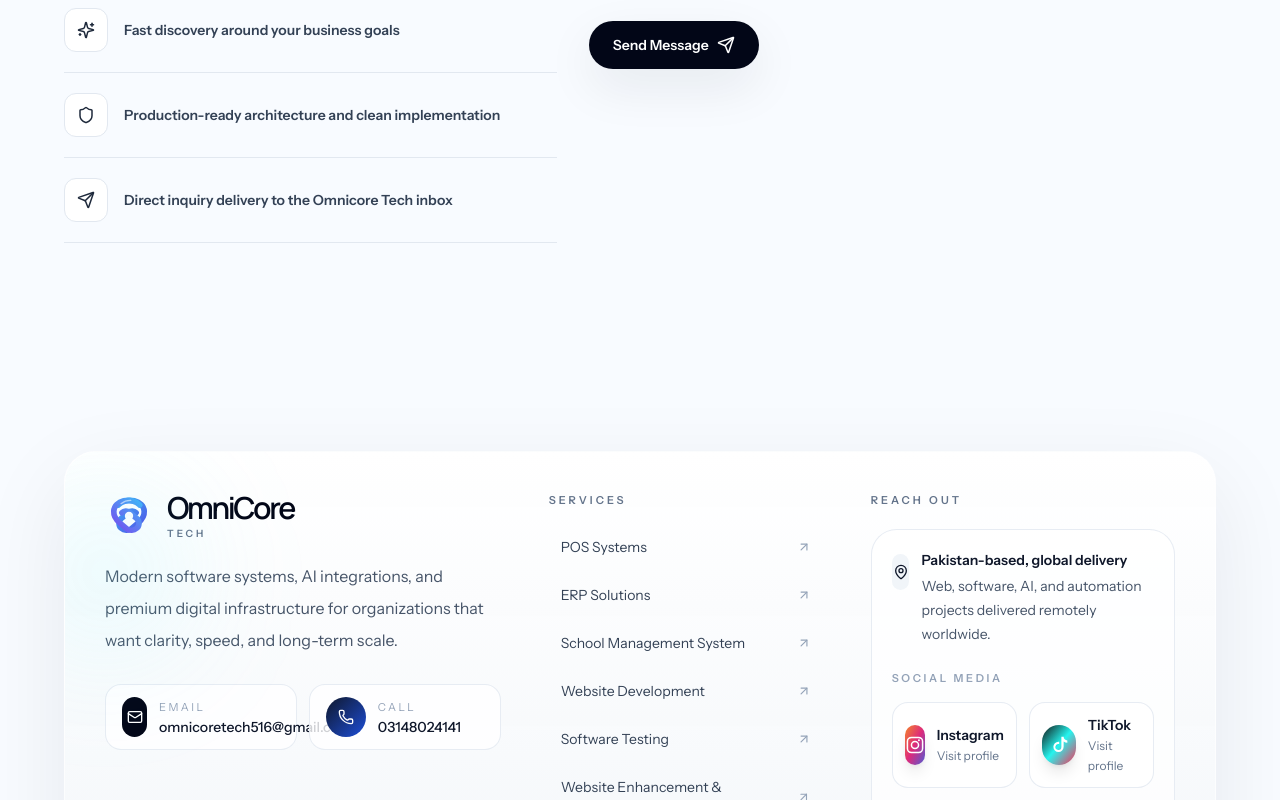
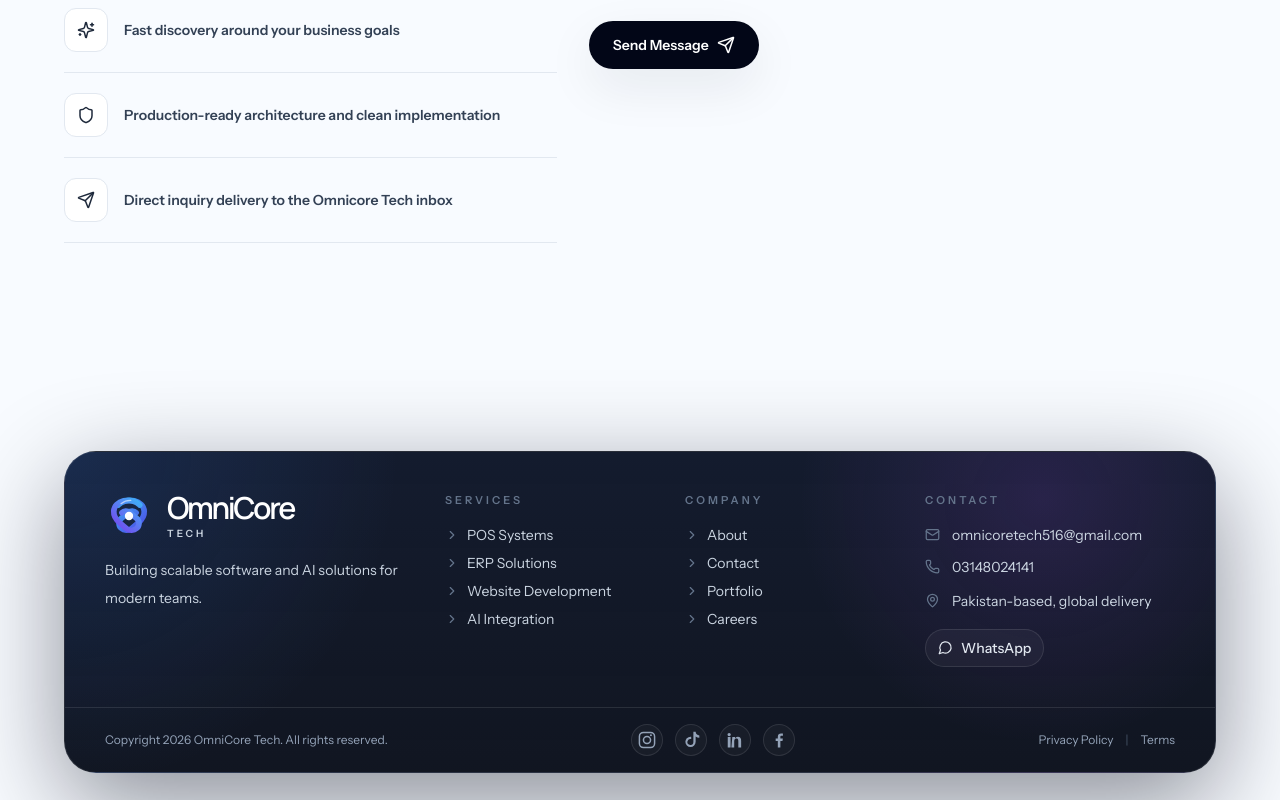
Before and after one commit to chfaheeltariq-byte/Omnicore-Tech, a React (Vite) app: page / in a window 1280 px wide. Shown: the part 11200-12000 px from the top of the page. Built offline with nearby package versions, Linux system fonts and the light colour scheme.

Commit message:
Redesign footer with premium minimal layout

```diff
--- a/src/components/Footer.tsx
+++ b/src/components/Footer.tsx
@@ -1,111 +1,142 @@
-import { ArrowUpRight, Mail, MapPin, Phone } from 'lucide-react'
+import { ChevronRight, Mail, MapPin, MessageCircle, Phone } from 'lucide-react'
 import { Link } from 'react-router-dom'
-import { services } from '../data/site'
 import { BrandLogo } from './BrandLogo'
 import { FacebookIcon, InstagramIcon, LinkedInIcon, TikTokIcon } from './SocialIcons'
+
+const serviceLinks = [
+  { label: 'POS Systems', href: '/services/pos-systems' },
+  { label: 'ERP Solutions', href: '/services/erp-solutions' },
+  { label: 'Website Development', href: '/services/website-development' },
+  { label: 'AI Integration', href: '/services/ai-integration' },
+]
+
+const companyLinks = [
+  { label: 'About', href: '/#about' },
+  { label: 'Contact', href: '/#contact' },
+  { label: 'Portfolio', href: '/#portfolio' },
+  { label: 'Careers', href: 'mailto:omnicoretech516@gmail.com?subject=Careers%20at%20OmniCore%20Tech' },
+]
 
 const socialLinks = [
   {
     label: 'Instagram',
     href: 'https://www.instagram.com/omnicoretech516/',
     icon: InstagramIcon,
-    className: 'from-[#f58529] via-[#dd2a7b] to-[#515bd4]',
   },
   {
     label: 'TikTok',
     href: 'https://www.tiktok.com/@omnicore.tech',
     icon: TikTokIcon,
-    className: 'from-[#111111] via-[#25f4ee] to-[#fe2c55]',
   },
   {
     label: 'LinkedIn',
     href: 'https://linkedin.com',
     icon: LinkedInIcon,
-    className: 'from-[#0a66c2] via-[#0a66c2] to-[#3b82f6]',
   },
   {
     label: 'Facebook',
     href: 'https://facebook.com',
     icon: FacebookIcon,
-    className: 'from-[#1877f2] via-[#2563eb] to-[#60a5fa]',
   },
 ]
 
 export function Footer() {
   return (
     <footer className="mt-16 px-4 pb-8 pt-10 sm:px-5 md:mt-28 md:px-8">
-      <div className="mx-auto max-w-6xl overflow-hidden rounded-[2rem] border border-white/70 bg-[linear-gradient(180deg,rgba(255,255,255,0.96),rgba(241,245,249,0.94))] shadow-[0_30px_90px_rgba(15,23,42,0.08)]">
-        <div className="grid gap-10 px-6 py-8 md:grid-cols-[1.3fr_0.9fr_1fr] md:gap-12 md:px-10 md:py-10">
-          <div className="relative">
-            <div className="absolute -left-20 top-0 h-40 w-40 rounded-full bg-cyan-300/15 blur-3xl" />
-            <BrandLogo textClassName="text-left" />
-            <p className="mt-5 max-w-md text-base leading-7 text-slate-600 md:leading-8">
-              Modern software systems, AI integrations, and premium digital infrastructure for organizations that want
-              clarity, speed, and long-term scale.
+      <div className="mx-auto max-w-6xl overflow-hidden rounded-[2rem] border border-white/10 bg-[radial-gradient(circle_at_top_left,rgba(59,130,246,0.16),transparent_28%),radial-gradient(circle_at_85%_15%,rgba(168,85,247,0.14),transparent_24%),linear-gradient(180deg,rgba(15,23,42,0.98),rgba(7,12,24,0.96))] shadow-[0_30px_100px_rgba(2,6,23,0.45)]">
+        <div className="grid gap-10 px-6 py-8 md:grid-cols-[1.2fr_0.8fr_0.8fr_1fr] md:gap-10 md:px-10 md:py-10">
+          <div>
+            <BrandLogo textClassName="text-left" light />
+            <p className="mt-4 max-w-xs text-sm leading-7 text-slate-300">
+              Building scalable software and AI solutions for modern teams.
             </p>
-            <div className="mt-7 grid gap-3 sm:grid-cols-2">
-              <a
-                href="mailto:omnicoretech516@gmail.com"
-                className="group flex items-center gap-3 rounded-2xl border border-slate-200/80 bg-white/80 px-4 py-3 text-sm text-slate-700 transition duration-300 hover:-translate-y-0.5 hover:border-sky-200 hover:shadow-[0_16px_30px_rgba(14,165,233,0.12)]"
-              >
-                <span className="flex h-10 w-10 items-center justify-center rounded-full bg-slate-950 text-white">
-                  <Mail size={16} />
-                </span>
-                <span className="min-w-0">
-                  <span className="block text-[11px] uppercase tracking-[0.22em] text-slate-400">Email</span>
-                  <span className="truncate font-medium text-slate-900">omnicoretech516@gmail.com</span>
-                </span>
-              </a>
-              <a
-                href="tel:03148024141"
-                className="group flex items-center gap-3 rounded-2xl border border-slate-200/80 bg-white/80 px-4 py-3 text-sm text-slate-700 transition duration-300 hover:-translate-y-0.5 hover:border-sky-200 hover:shadow-[0_16px_30px_rgba(14,165,233,0.12)]"
-              >
-                <span className="flex h-10 w-10 items-center justify-center rounded-full bg-[linear-gradient(135deg,#0f172a,#1d4ed8)] text-white">
-                  <Phone size={16} />
-                </span>
-                <span>
-                  <span className="block text-[11px] uppercase tracking-[0.22em] text-slate-400">Call</span>
-                  <span className="font-medium text-slate-900">03148024141</span>
-                </span>
-              </a>
-            </div>
           </div>
 
           <div>
             <p className="text-[11px] font-semibold uppercase tracking-[0.28em] text-slate-500">Services</p>
-            <div className="mt-5 space-y-3">
-              {services.map((service) => (
+            <div className="mt-4 grid gap-2">
+              {serviceLinks.map((link) => (
                 <Link
-                  key={service.slug}
-                  to={`/services/${service.slug}`}
-                  className="group flex items-center justify-between rounded-xl px-3 py-2 text-sm text-slate-700 transition duration-300 hover:bg-white hover:text-slate-950"
+                  key={link.label}
+                  to={link.href}
+                  className="group inline-flex items-center gap-2 text-sm text-slate-300 transition duration-300 hover:text-white"
                 >
-                  <span>{service.title}</span>
-                  <ArrowUpRight
-                    size={14}
-                    className="text-slate-400 transition duration-300 group-hover:-translate-y-0.5 group-hover:translate-x-0.5 group-hover:text-slate-700"
-                  />
+                  <ChevronRight size={14} className="text-slate-500 transition duration-300 group-hover:text-cyan-300" />
+                  <span className="bg-gradient-to-r from-slate-100 to-slate-100 bg-[length:0%_1px] bg-left-bottom bg-no-repeat transition-[background-size,color] duration-300 group-hover:from-sky-300 group-hover:to-violet-300 group-hover:bg-[length:100%_1px]">
+                    {link.label}
+                  </span>
                 </Link>
               ))}
             </div>
           </div>
 
           <div>
-            <p className="text-[11px] font-semibold uppercase tracking-[0.28em] text-slate-500">Reach Out</p>
-            <div className="mt-5 rounded-[1.6rem] border border-slate-200/80 bg-white/70 p-5">
-              <div className="flex items-start gap-3 text-sm text-slate-700">
-                <span className="mt-1 flex h-9 w-9 items-center justify-center rounded-full bg-slate-100 text-slate-900">
-                  <MapPin size={16} />
+            <p className="text-[11px] font-semibold uppercase tracking-[0.28em] text-slate-500">Company</p>
+            <div className="mt-4 grid gap-2">
+              {companyLinks.map((link) =>
+                link.href.startsWith('mailto:') ? (
+                  <a
+                    key={link.label}
+                    href={link.href}
+                    className="group inline-flex items-center gap-2 text-sm text-slate-300 transition duration-300 hover:text-white"
+                  >
+                    <ChevronRight size={14} className="text-slate-500 transition duration-300 group-hover:text-cyan-300" />
+                    <span className="bg-gradient-to-r from-slate-100 to-slate-100 bg-[length:0%_1px] bg-left-bottom bg-no-repeat transition-[background-size,color] duration-300 group-hover:from-sky-300 group-hover:to-violet-300 group-hover:bg-[length:100%_1px]">
+                      {link.label}
                     </span>
-                <div>
-                  <p className="font-semibold text-slate-900">Pakistan-based, global delivery</p>
-                  <p className="mt-1 leading-6 text-slate-600">Web, software, AI, and automation projects delivered remotely worldwide.</p>
+                  </a>
+                ) : (
+                  <Link
+                    key={link.label}
+                    to={link.href}
+                    className="group inline-flex items-center gap-2 text-sm text-slate-300 transition duration-300 hover:text-white"
+                  >
+                    <ChevronRight size={14} className="text-slate-500 transition duration-300 group-hover:text-cyan-300" />
+                    <span className="bg-gradient-to-r from-slate-100 to-slate-100 bg-[length:0%_1px] bg-left-bottom bg-no-repeat transition-[background-size,color] duration-300 group-hover:from-sky-300 group-hover:to-violet-300 group-hover:bg-[length:100%_1px]">
+                      {link.label}
+                    </span>
+                  </Link>
+                ),
+              )}
             </div>
           </div>
 
-              <div className="mt-6">
-                <p className="text-[11px] font-semibold uppercase tracking-[0.24em] text-slate-400">Social Media</p>
-                <div className="mt-4 grid grid-cols-2 gap-3">
+          <div>
+            <p className="text-[11px] font-semibold uppercase tracking-[0.28em] text-slate-500">Contact</p>
+            <div className="mt-4 grid gap-3 text-sm text-slate-300">
+              <a href="mailto:omnicoretech516@gmail.com" className="group inline-flex items-center gap-3 transition duration-300 hover:text-white">
+                <Mail size={15} className="text-slate-500 transition duration-300 group-hover:text-cyan-300" />
+                <span className="bg-gradient-to-r from-slate-100 to-slate-100 bg-[length:0%_1px] bg-left-bottom bg-no-repeat transition-[background-size,color] duration-300 group-hover:from-sky-300 group-hover:to-violet-300 group-hover:bg-[length:100%_1px]">
+                  omnicoretech516@gmail.com
+                </span>
+              </a>
+              <a href="tel:03148024141" className="group inline-flex items-center gap-3 transition duration-300 hover:text-white">
+                <Phone size={15} className="text-slate-500 transition duration-300 group-hover:text-cyan-300" />
+                <span className="bg-gradient-to-r from-slate-100 to-slate-100 bg-[length:0%_1px] bg-left-bottom bg-no-repeat transition-[background-size,color] duration-300 group-hover:from-sky-300 group-hover:to-violet-300 group-hover:bg-[length:100%_1px]">
+                  03148024141
+                </span>
+              </a>
+              <div className="inline-flex items-start gap-3">
+                <MapPin size={15} className="mt-1 text-slate-500" />
+                <span className="leading-6 text-slate-300">Pakistan-based, global delivery</span>
+              </div>
+              <a
+                href="https://wa.me/923148024141"
+                target="_blank"
+                rel="noreferrer"
+                className="mt-1 inline-flex w-fit items-center gap-2 rounded-full border border-white/10 bg-white/[0.04] px-3 py-2 text-sm font-medium text-slate-200 transition duration-300 hover:border-cyan-300/40 hover:bg-[linear-gradient(135deg,rgba(59,130,246,0.14),rgba(168,85,247,0.12))] hover:text-white"
+              >
+                <MessageCircle size={15} />
+                WhatsApp
+              </a>
+            </div>
+          </div>
+        </div>
+
+        <div className="flex flex-col gap-4 border-t border-white/10 px-6 py-4 text-xs text-slate-400 md:flex-row md:items-center md:justify-between md:px-10">
+          <p>Copyright {new Date().getFullYear()} OmniCore Tech. All rights reserved.</p>
+
+          <div className="flex items-center gap-3">
             {socialLinks.map((social) => {
               const Icon = social.icon
 
@@ -115,27 +146,24 @@ export function Footer() {
                   href={social.href}
                   target="_blank"
                   rel="noreferrer"
-                        className="group flex items-center gap-3 rounded-2xl border border-slate-200/80 bg-white px-3 py-3 text-sm text-slate-700 transition duration-300 hover:-translate-y-1 hover:border-slate-300 hover:shadow-[0_20px_30px_rgba(15,23,42,0.1)]"
+                  aria-label={social.label}
+                  className="inline-flex h-8 w-8 items-center justify-center rounded-full border border-white/10 bg-white/[0.03] text-slate-400 transition duration-300 hover:border-cyan-300/40 hover:bg-white/[0.08] hover:text-white"
                 >
-                        <span className={`flex h-10 w-10 items-center justify-center rounded-full bg-gradient-to-br ${social.className} text-white shadow-lg`}>
-                          <Icon />
-                        </span>
-                        <span>
-                          <span className="block font-semibold text-slate-900">{social.label}</span>
-                          <span className="text-xs text-slate-500">Visit profile</span>
-                        </span>
+                  <Icon className="h-4 w-4" />
                 </a>
               )
             })}
           </div>
+
+          <div className="flex items-center gap-3 text-xs">
+            <a href="#" className="transition duration-300 hover:text-white">
+              Privacy Policy
+            </a>
+            <span className="text-slate-600">|</span>
+            <a href="#" className="transition duration-300 hover:text-white">
+              Terms
+            </a>
           </div>
-            </div>
-          </div>
-        </div>
-
-        <div className="flex flex-col gap-3 border-t border-slate-200/80 px-6 py-4 text-sm text-slate-500 md:flex-row md:items-center md:justify-between md:px-10">
-          <p>Omnicore Tech builds premium digital systems, websites, and AI experiences.</p>
-          <p>Copyright {new Date().getFullYear()} Omnicore Tech. All rights reserved.</p>
         </div>
       </div>
     </footer>
--- a/src/components/ProjectShowcase.tsx
+++ b/src/components/ProjectShowcase.tsx
@@ -27,7 +27,7 @@ export function ProjectShowcase() {
   }
 
   return (
-    <section className="relative overflow-hidden px-4 py-12 sm:px-5 md:px-8 md:py-14">
+    <section id="portfolio" className="relative overflow-hidden px-4 py-12 sm:px-5 md:px-8 md:py-14">
       <div className="pointer-events-none absolute inset-x-0 top-8 h-80 bg-[radial-gradient(circle_at_60%_10%,rgba(56,189,248,0.14),transparent_40%)]" />
       <div className="mx-auto max-w-6xl">
         <div className="mb-6 flex items-end justify-between gap-6 md:mb-8">
```
Lines whose indentation alone changed are shown as unchanged.
